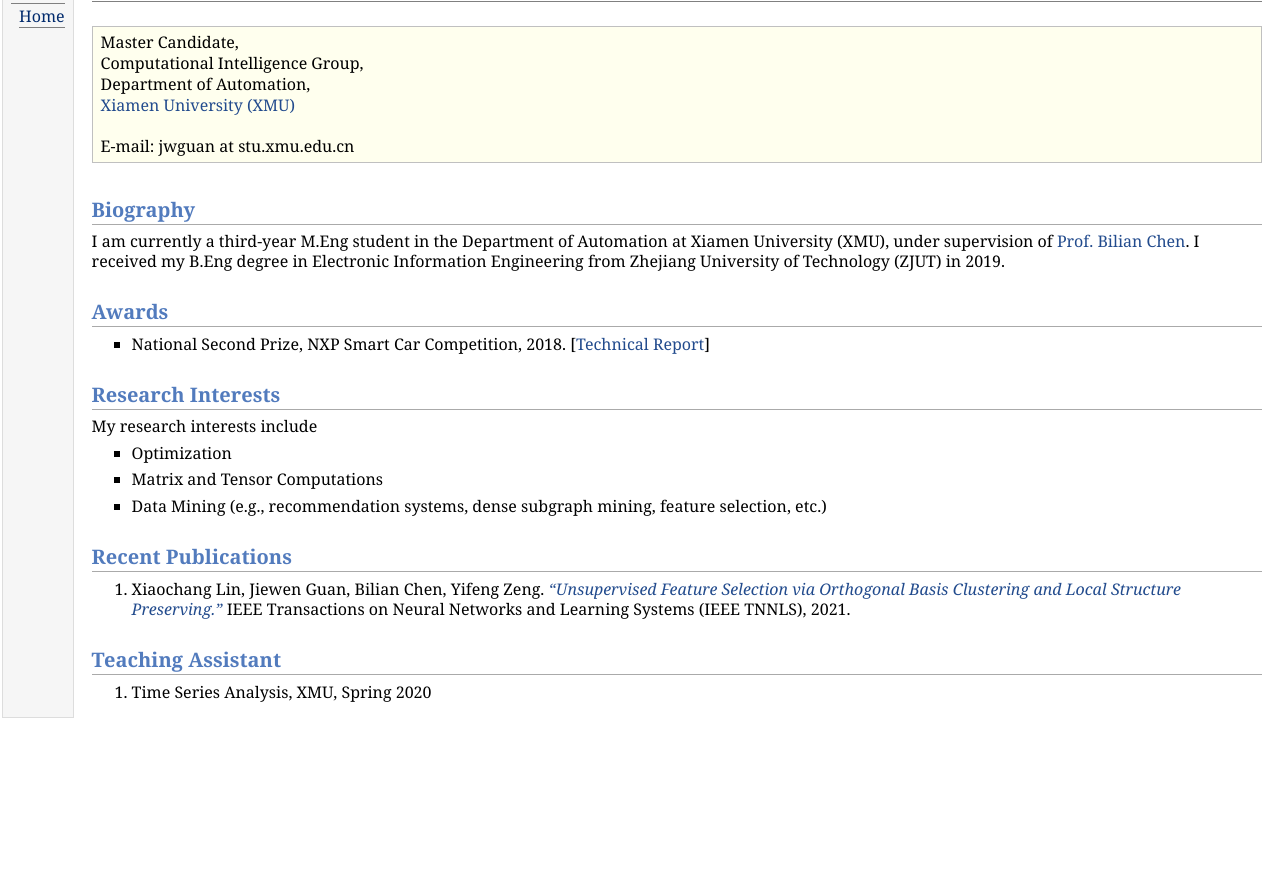
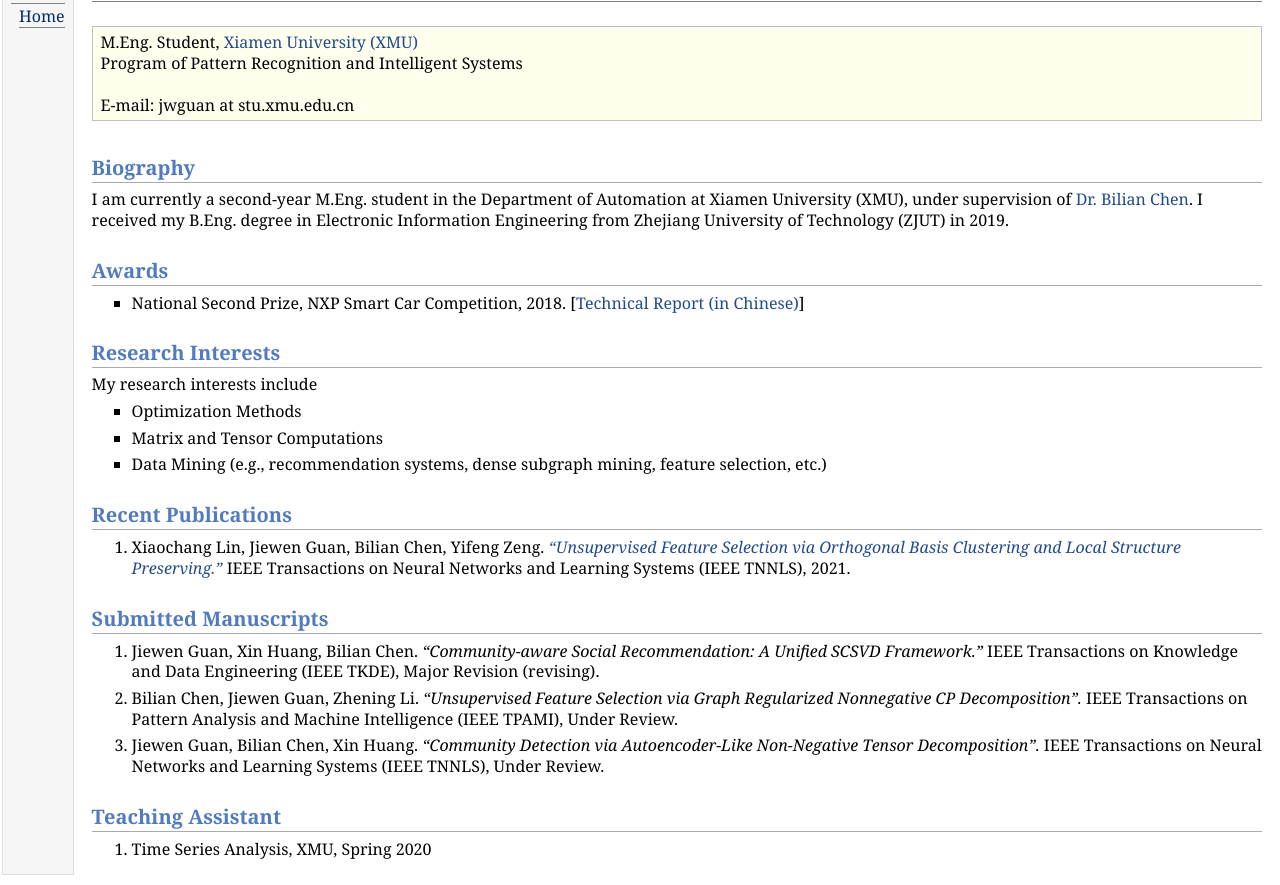
Before and after one commit to jwguannnnn/jwguannnnn.github.io, a plain HTML site: page index.html in a window 1280 px wide. Shown: the part 48-933 px from the top of the page. Before the commit the page ends 800 px from the top, so only its background shows below. Drawn offline with Linux system fonts and the light colour scheme.

Commit message:
update index

```diff
--- a/index.html
+++ b/index.html
@@ -20,17 +20,17 @@
 </div>
 <div class="infoblock">
 <div class="blockcontent">
-<p>Master Candidate,<br /> Computational Intelligence Group, <br /> Department of Automation, <br /><a href="http://www.xmu.edu.cn" target=&ldquo;blank&rdquo;>Xiamen University (XMU)</a><br />
+<p>M.Eng. Student, <a href="http://www.xmu.edu.cn" target=&ldquo;blank&rdquo;>Xiamen University (XMU)</a> <br /> Program of Pattern Recognition and Intelligent Systems <br />
 <br />
 E-mail: jwguan at stu.xmu.edu.cn
 </p>
 </div></div>
 <h2>Biography</h2>
-<p>I am currently a third-year M.Eng student in the Department of Automation at Xiamen University (XMU), under supervision of <a href="https://dblp.org/pid/44/3514.html" target=&ldquo;blank&rdquo;>Prof. Bilian Chen</a>. I received my B.Eng degree in Electronic Information Engineering from Zhejiang University of Technology (ZJUT) in 2019.
+<p>I am currently a second-year M.Eng. student in the Department of Automation at Xiamen University (XMU), under supervision of <a href="https://dblp.org/pid/44/3514.html" target=&ldquo;blank&rdquo;>Dr. Bilian Chen</a>. I received my B.Eng. degree in Electronic Information Engineering from Zhejiang University of Technology (ZJUT) in 2019.
 </p>
 <h2>Awards</h2>
 <ul>
-<li><p>National Second Prize, NXP Smart Car Competition, 2018. [<a href="https://bj.bcebos.com/cdstm-hyetecforthesmartcar-bucket/d1224d427d264d388c157941b17fe969.pdf" target=&ldquo;blank&rdquo;>Technical Report</a>]
+<li><p>National Second Prize, NXP Smart Car Competition, 2018. [<a href="https://bj.bcebos.com/cdstm-hyetecforthesmartcar-bucket/d1224d427d264d388c157941b17fe969.pdf" target=&ldquo;blank&rdquo;>Technical Report (in Chinese)</a>]
 </p>
 </li>
 </ul>
@@ -38,7 +38,7 @@ E-mail: jwguan at stu.xmu.edu.cn
 <p>My research interests include
 </p>
 <ul>
-<li><p>Optimization
+<li><p>Optimization Methods
 </p>
 </li>
 <li><p>Matrix and Tensor Computations
@@ -54,6 +54,18 @@ E-mail: jwguan at stu.xmu.edu.cn
 </p>
 </li>
 </ol>
+<h2>Submitted Manuscripts</h2>
+<ol>
+<li><p>Jiewen Guan, Xin Huang, Bilian Chen. <i>&ldquo;Community-aware Social Recommendation: A Unified SCSVD Framework.&rdquo;</i> IEEE Transactions on Knowledge and Data Engineering (IEEE TKDE), Major Revision (revising).
+</p>
+</li>
+<li><p>Bilian Chen, Jiewen Guan, Zhening Li. <i>&ldquo;Unsupervised Feature Selection via Graph Regularized Nonnegative CP Decomposition&rdquo;.</i> IEEE Transactions on Pattern Analysis and Machine Intelligence (IEEE TPAMI), Under Review.
+</p>
+</li>
+<li><p>Jiewen Guan, Bilian Chen, Xin Huang. <i>&ldquo;Community Detection via Autoencoder-Like Non-Negative Tensor Decomposition&rdquo;.</i> IEEE Transactions on Neural Networks and Learning Systems (IEEE TNNLS), Under Review.
+</p>
+</li>
+</ol>
 <h2>Teaching Assistant</h2>
 <ol>
 <li><p>Time Series Analysis, XMU, Spring 2020</p>
```
